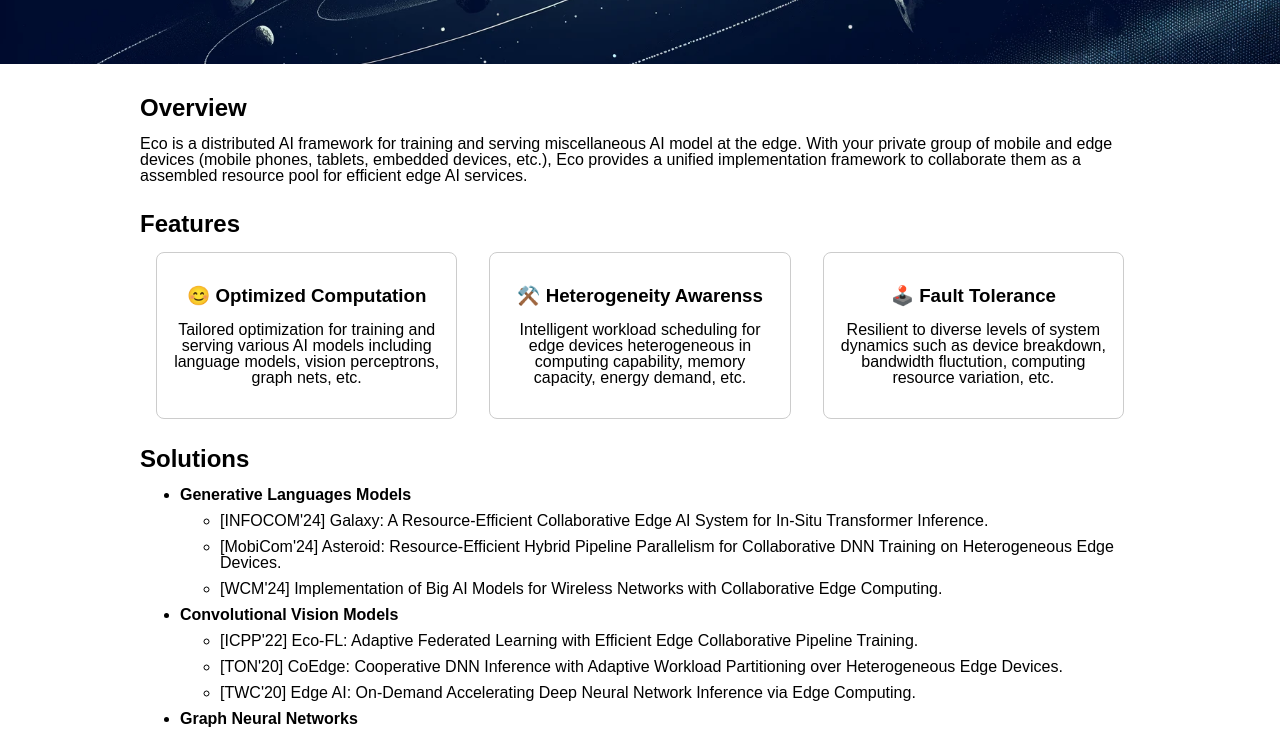
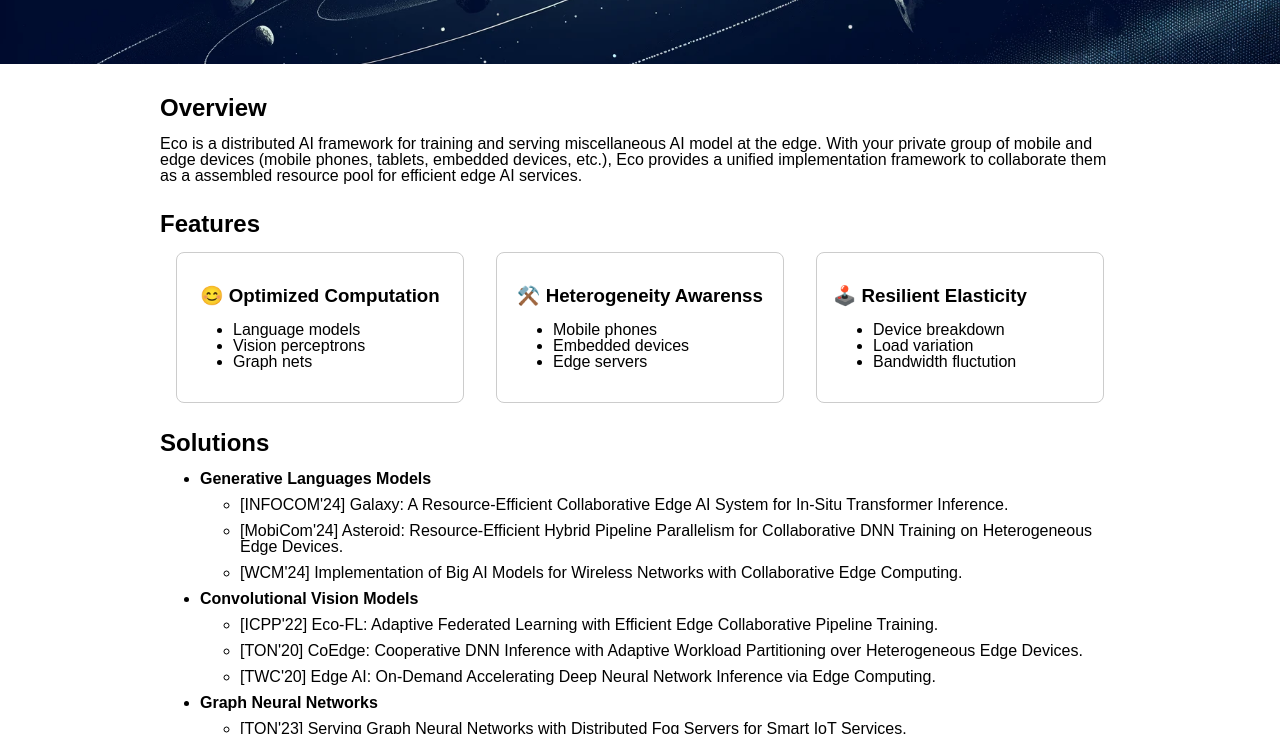
Before and after one commit to collaborative-edge-ai/collaborative-edge-ai.github.io, a plain HTML site: page index.html in a window 1280 px wide. Shown: the part 197-931 px from the top of the page. Drawn offline with Linux system fonts and the light colour scheme.

Commit message:
Update layout

```diff
--- a/index.html
+++ b/index.html
@@ -43,16 +43,28 @@
                 <h2>Features</h2>
                 <div class="features-grid">
                     <div class="feature">
-                        <h3>😊 Optimized Computation</h3>
-                        <p>Tailored optimization for training and serving various AI models including language models, vision perceptrons, graph nets, etc.</p>
+                        <h3 align="center">😊 Optimized Computation</h3>
+                        <ul>
+                            <li>Language models</li>
+                            <li>Vision perceptrons</li>
+                            <li>Graph nets</li>
+                        </ul>
                     </div>
                     <div class="feature">
-                        <h3>⚒️ Heterogeneity Awarenss</h3>
-                        <p>Intelligent workload scheduling for edge devices heterogeneous in computing capability, memory capacity, energy demand, etc.</p>
-                    </div>
+                        <h3 align="center">⚒️ Heterogeneity Awarenss</h3>
+                        <ul>
+                            <li>Mobile phones</li>
+                            <li>Embedded devices</li>
+                            <li>Edge servers</li>
+                        </ul>
+                    </div align="center">
                     <div class="feature">
-                        <h3>🕹️ Fault Tolerance</h3>
-                        <p>Resilient to diverse levels of system dynamics such as device breakdown, bandwidth fluctution, computing resource variation, etc.</p>
+                        <h3>🕹️ Resilient Elasticity</h3>
+                        <ul>
+                            <li>Device breakdown</li>
+                            <li>Load variation</li>
+                            <li>Bandwidth fluctution</li>
+                        </ul>
                     </div>
                 </div>
             </div>
--- a/styles.css
+++ b/styles.css
@@ -15,7 +15,7 @@ header .container {
     display: flex;
     justify-content: space-between;
     align-items: center;
-    max-width: 1000px;
+    max-width: 960px;
     margin: 0 auto;
     padding: 0 1em;
 }
@@ -45,7 +45,7 @@ nav ul li a {
 }
 
 main .container {
-    max-width: 1000px;
+    max-width: 960px;
     margin: 2em auto;
     padding: 0 1em;
     line-height: 16px;
@@ -65,7 +65,7 @@ footer .container {
     display: flex;
     justify-content: space-between;
     align-items: center;
-    max-width: 1000px; /* Ensure footer width matches main content */
+    max-width: 960px; /* Ensure footer width matches main content */
     margin: 0 auto; /* Center footer container */
 }
 
@@ -142,8 +142,18 @@ footer nav ul {
     padding: 1em;
     border: 1px solid #ccc;
     border-radius: 8px;
+    text-align: none;
+}
+
+/* #features-grid h3 {
+    margin-bottom: 10px; /* 根据需要调整子列表的行距 */
     text-align: center;
 }
+
+#features-grid ul li {
+    margin-bottom: 10px; /* 根据需要调整子列表的行距 */
+    text-align: left;
+} */
 
 .video {
     margin-top: 1em;
@@ -152,7 +162,7 @@ footer nav ul {
 
 .video iframe {
     width: 100%; /* Align with page width */
-    height: 500px; /* Increased height */
+    height: 540px; /* Increased height */
 }
 
 .faq {
```
